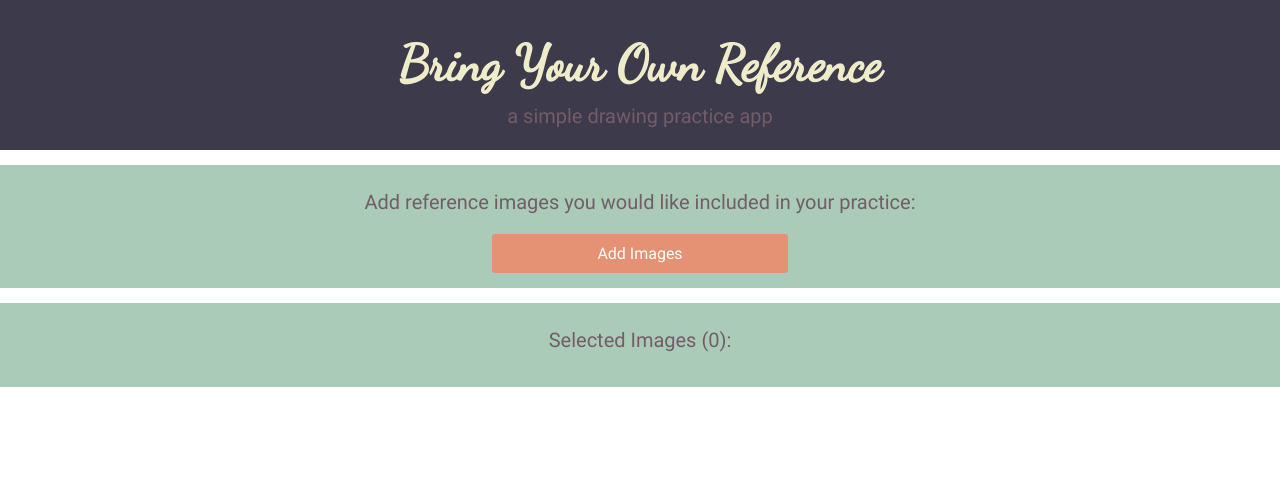
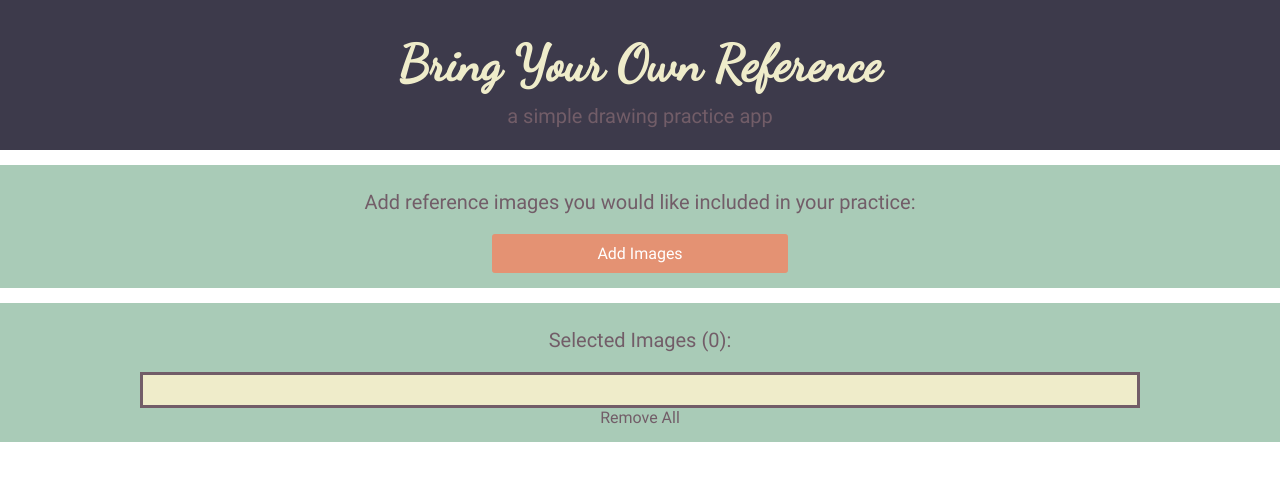
Before and after one commit to tiffanystallings/figure-drawing-app, a React (Create React App) app: page / in a window 1280 px wide. Shown: the top 480 px of the page. Built offline with nearby package versions, Linux system fonts and the light colour scheme.

Commit message:
Add file preview section

```diff
--- a/src/components/main/FilePreviewSection.js
+++ b/src/components/main/FilePreviewSection.js
@@ -1,8 +1,23 @@
+import _ from "lodash";
+import StyledAlternateContentArea from "../styled/StyledAlternateContentArea";
 import StyledContentArea from "../styled/StyledContentArea";
+import StyledImageThumbnail from "../styled/StyledImageThumbnail";
+import StyledLink from "../styled/StyledLink";
 import StyledSubHeading from "../styled/StyledSubHeading";
 
 export default function FilePreviewSection(props) {
-    const {images} = props;
+    const {setSelectedImages, images} = props;
+
+    const ThumbnailList = () => {
+        console.count('ThumnailList called: ')
+        return _.map(images, (image) => (
+            <StyledImageThumbnail
+                src={image.src}
+                key={image.id}
+                onRemove={() => setSelectedImages(images.filter((img) => img.id !== image.id ))}
+            />
+        ))
+    };
 
     return (
         <section>
@@ -12,6 +27,12 @@ export default function FilePreviewSection(props) {
                 flexDirection="column"
                 justify="center">
                 <StyledSubHeading>Selected Images ({images.length}):</StyledSubHeading>
+                <StyledAlternateContentArea
+                    width="1000px"
+                    margin="0">
+                    <ThumbnailList />
+                </StyledAlternateContentArea>
+                <StyledLink onClick={() => setSelectedImages([])}>Remove All</StyledLink>
             </StyledContentArea>
         </section>
     )
--- /dev/null
+++ b/src/components/styled/StyledAlternateContentArea.js
@@ -0,0 +1,29 @@
+import styled, { withTheme } from "styled-components";
+import StyledContentArea from "./StyledContentArea";
+
+const AlternateContentArea = styled(StyledContentArea)`
+&&& {
+    background-color: ${props => props.theme.displayArea.bg};
+    border: 3px solid ${props => props.theme.displayArea.fg};
+    max-height: 400px;
+    overflow-y: auto;
+}
+`
+
+function StyledAlternateContentArea(props) {
+    const {
+        children,
+        width,
+        margin
+    } = props;
+
+
+    return(
+        <AlternateContentArea
+            width={width}
+            margin={margin}>
+            {children}
+        </AlternateContentArea>)
+}
+
+export default withTheme(StyledAlternateContentArea);
--- /dev/null
+++ b/src/components/styled/StyledImageThumbnail.js
@@ -0,0 +1,50 @@
+import styled, { withTheme } from "styled-components";
+
+const Image = (props) => (
+    <img className={props.className} src={props.src} alt="Preview of a selected reference" />
+)
+
+const StyledImage = styled(Image)`
+height: 150px;
+border: 1px solid black;
+border-radius: 3px;
+margin: 0;
+`
+
+const StyledThumbnail = styled.div`
+border: 5px solid white;
+border-radius:3px;
+margin: 5px;
+height: 160px;
+position: relative;
+`
+
+const RemoveButton = styled.button`
+background-color: red;
+color: white;
+border-radius: 0;
+border: 0;
+position: absolute;
+height: 25px;
+width: 25px;
+right: 0;
+cursor: pointer;
+`
+
+function StyledImageThumbnail(props) {
+
+    const {src, onRemove} = props;
+
+    const handleRemove = () => {
+        onRemove()
+    }
+
+    return (
+        <StyledThumbnail>
+            <StyledImage src={src}/>
+            <RemoveButton onClick={handleRemove}>X</RemoveButton>
+        </StyledThumbnail>
+    )
+}
+
+export default withTheme(StyledImageThumbnail)
--- /dev/null
+++ b/src/components/styled/StyledLink.js
@@ -0,0 +1,17 @@
+import styled, { withTheme } from "styled-components";
+
+const Link = styled.a`
+    color: ${props => props.theme.link.color};
+
+    &:hover {
+        color: ${props => props.theme.link.hover}
+    }
+`
+
+function StyledLink(props) {
+    const {onClick, children} = props;
+
+    return (<Link onClick={onClick}>{children}</Link>)
+}
+
+export default withTheme(StyledLink);
--- a/src/theme.js
+++ b/src/theme.js
@@ -29,7 +29,11 @@ const theme = {
     },
     displayArea: {
         bg: lightYellow,
-        fg: independence
+        fg: lavender
+    },
+    link: {
+        color: lavender,
+        hover: salmon
     }
 
 };
```
Also changed, not shown: public/manifest.json.
